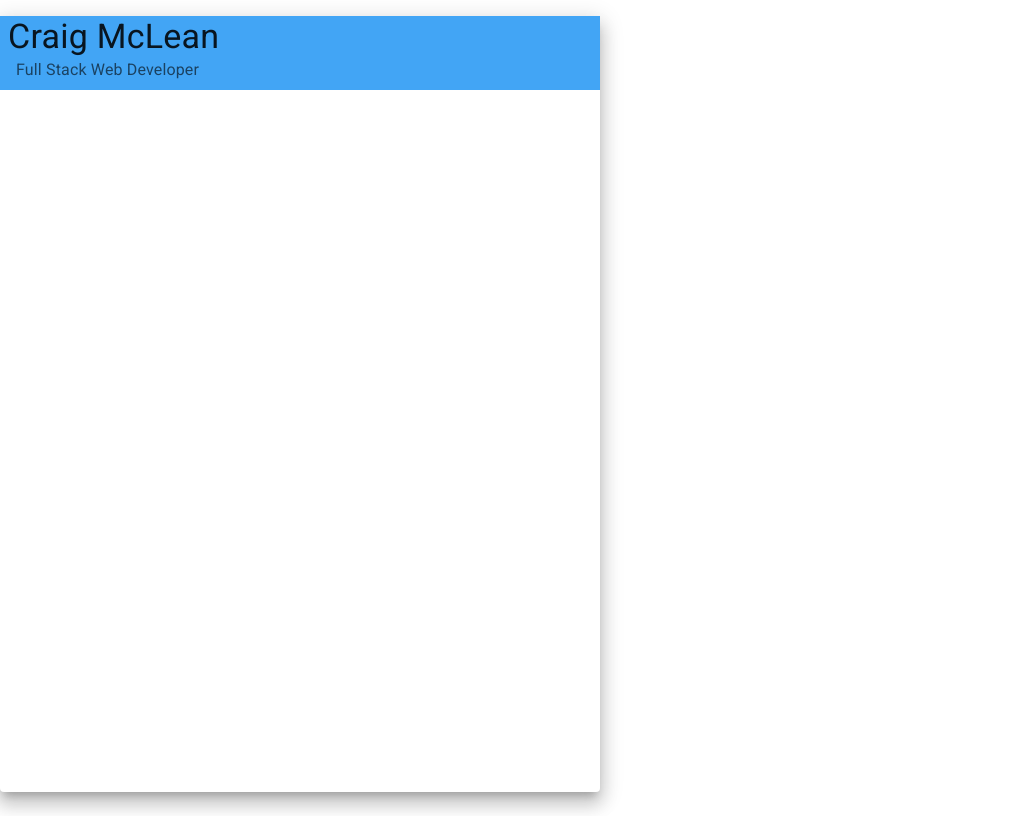
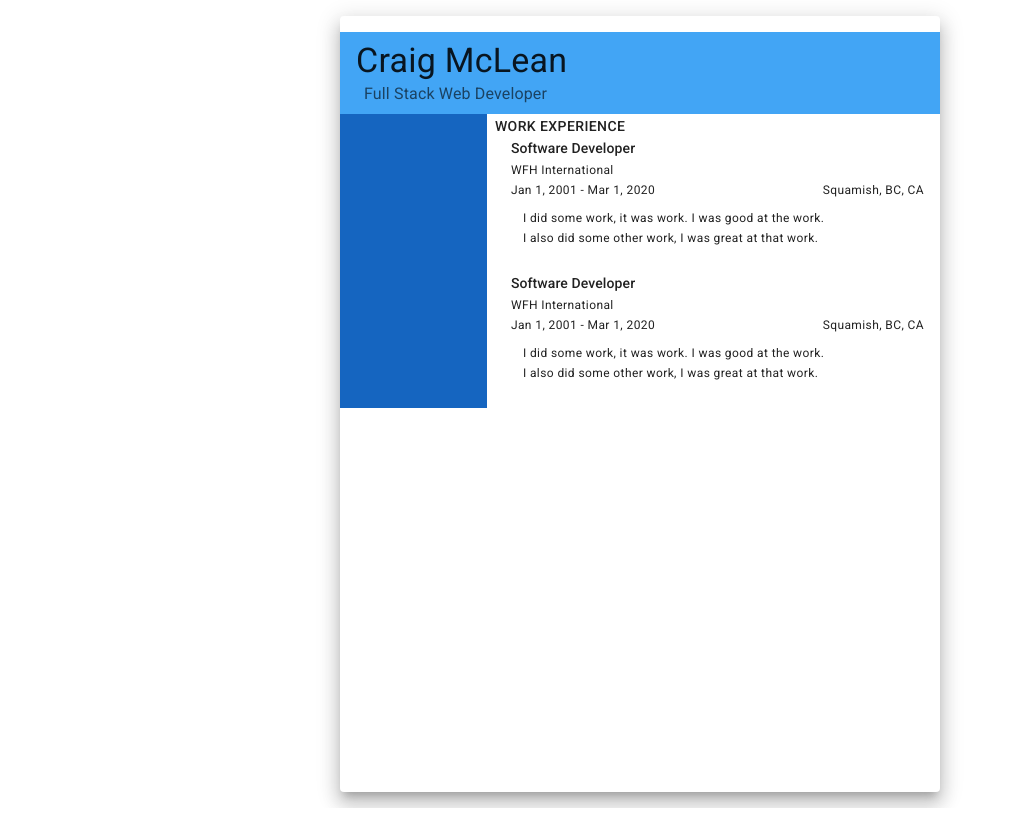
Before and after one commit to craigmclean39/cv-project-top, a React (Create React App) app: page / in a window 1280 px wide. Shown: the whole page, without its empty margins (0-1014 px from the left). Built offline with nearby package versions, Linux system fonts and the light colour scheme.

Commit message:
Add work experience to resume
Added components to display the users work history. ResumeBody will
contain all the information below the header. ResumeWorkOverview is the
container that will hold each individual ResumeWorkExperience, which
holds the individual job details.

```diff
--- a/src/App.js
+++ b/src/App.js
@@ -3,18 +3,50 @@ import ResumeOutput from "./components/ResumeOutput";
 import "./styles/normalize.css";
 import Resume from "./cv/Resume";
 import ContactInformation from "./cv/ContactInformation";
+import WorkExp from "./cv/WorkExp";
 
 export default class App extends React.Component {
   constructor(props) {
     super(props);
 
+    const myResume = new Resume();
     const contactInfo = new ContactInformation();
     contactInfo._firstName = "Craig";
     contactInfo._lastName = "McLean";
     contactInfo._title = "Full Stack Web Developer";
 
+    const workExp1 = new WorkExp();
+    workExp1._jobTitle = "Software Developer";
+    workExp1._orgName = "WFH International";
+    workExp1._location = "Squamish, BC, CA";
+    workExp1._startDate = "Jan 1, 2001";
+    workExp1._endDate = "Mar 1, 2020";
+    workExp1._description.push(
+      "I did some work, it was work. I was good at the work."
+    );
+    workExp1._description.push(
+      "I also did some other work, I was great at that work."
+    );
+
+    const workExp2 = new WorkExp();
+    workExp2._jobTitle = "Software Developer";
+    workExp2._orgName = "WFH International";
+    workExp2._location = "Squamish, BC, CA";
+    workExp2._startDate = "Jan 1, 2001";
+    workExp2._endDate = "Mar 1, 2020";
+    workExp2._description.push(
+      "I did some work, it was work. I was good at the work."
+    );
+    workExp2._description.push(
+      "I also did some other work, I was great at that work."
+    );
+
+    myResume._contactInformation = contactInfo;
+    myResume._workHistory.push(workExp1);
+    myResume._workHistory.push(workExp2);
+
     this.state = {
-      contactInformation: contactInfo,
+      resume: myResume,
     };
   }
   render() {
@@ -24,7 +56,7 @@ export default class App extends React.Component {
           minHeight: "100vh",
         }}
       >
-        <ResumeOutput contactInformation={this.state.contactInformation} />
+        <ResumeOutput resume={this.state.resume} />
       </div>
     );
   }
--- /dev/null
+++ b/src/components/ResumeBody.js
@@ -0,0 +1,27 @@
+import React from "react";
+import { Box } from "@mui/material";
+import ResumeWorkOverview from "./ResumeWorkOverview";
+
+export default class ResumeBody extends React.Component {
+  render() {
+    const { resume } = this.props;
+
+    return (
+      <Box
+        sx={{
+          display: "flex",
+          width: "100%",
+          //bgcolor: "primary.dark",
+        }}
+      >
+        <Box
+          sx={{
+            width: "33%",
+            bgcolor: "primary.dark",
+          }}
+        ></Box>
+        <ResumeWorkOverview workHistory={resume._workHistory} />
+      </Box>
+    );
+  }
+}
--- a/src/components/ResumeHeader.js
+++ b/src/components/ResumeHeader.js
@@ -16,7 +16,8 @@ export default class ResumeHeader extends React.Component {
         <Typography
           sx={{
             color: "text.primary",
-            pl: 1,
+            pl: 2,
+            pt: 1,
           }}
           variant="h4"
           variantMapping="h2"
@@ -25,7 +26,7 @@ export default class ResumeHeader extends React.Component {
           sx={{
             color: "text.secondary",
             pb: 1,
-            pl: 2,
+            pl: 3,
           }}
         >
           {contactInformation._title}
--- a/src/components/ResumeOutput.js
+++ b/src/components/ResumeOutput.js
@@ -1,22 +1,34 @@
 import React from "react";
-import { Paper } from "@mui/material";
+import { Paper, Box } from "@mui/material";
 import ResumeHeader from "./ResumeHeader";
+import ResumeWorkOverview from "./ResumeWorkOverview";
+import ResumeBody from "./ResumeBody";
 
 export default class ResumeOutput extends React.Component {
   render() {
-    const { contactInformation } = this.props;
+    const { resume } = this.props;
 
     return (
+      <Box
+        sx={{
+          width: "100%",
+          display: "flex",
+          justifyContent: "center",
+        }}
+      >
         <Paper
           sx={{
             width: "600px",
             height: "776px",
+            m: 2,
           }}
           elevation={12}
           classes
         >
-        <ResumeHeader contactInformation={contactInformation} />
+          <ResumeHeader contactInformation={resume._contactInformation} />
+          <ResumeBody resume={resume} />
         </Paper>
+      </Box>
     );
   }
 }
--- /dev/null
+++ b/src/components/ResumeWorkExperience.js
@@ -0,0 +1,46 @@
+import React from "react";
+import { Typography, Box, List, ListItem } from "@mui/material";
+
+export default class ResumeWorkExperience extends React.Component {
+  render() {
+    const { workExperience } = this.props;
+
+    const descriptions = workExperience._description.map((value) => {
+      return (
+        <ListItem>
+          <Typography
+            sx={{
+              m: -0.5,
+            }}
+            variant="caption"
+          >
+            {value}
+          </Typography>
+        </ListItem>
+      );
+    });
+
+    return (
+      <Box
+        sx={{
+          m: 2,
+          mt: 0,
+        }}
+      >
+        <Typography variant="subtitle2">{workExperience._jobTitle}</Typography>
+        <Typography variant="caption">{workExperience._orgName}</Typography>
+        <Box
+          sx={{
+            width: "100%",
+            display: "flex",
+            justifyContent: "space-between",
+          }}
+        >
+          <Typography variant="caption">{`${workExperience._startDate} - ${workExperience._endDate}`}</Typography>
+          <Typography variant="caption">{workExperience._location}</Typography>
+        </Box>
+        <List dense>{descriptions}</List>
+      </Box>
+    );
+  }
+}
--- /dev/null
+++ b/src/components/ResumeWorkOverview.js
@@ -0,0 +1,27 @@
+import React from "react";
+import ResumeWorkExperience from "./ResumeWorkExperience";
+import { Typography, Box } from "@mui/material";
+
+export default class ResumeWorkOverview extends React.Component {
+  render() {
+    const { workHistory } = this.props;
+
+    const workExperiences = workHistory.map((value) => {
+      return <ResumeWorkExperience workExperience={value} />;
+    });
+
+    return (
+      <Box
+        sx={{
+          width: "100%",
+          ml: 1,
+        }}
+      >
+        <Typography variant="button" variantMapping="h3">
+          Work Experience
+        </Typography>
+        {workExperiences}
+      </Box>
+    );
+  }
+}
--- a/src/cv/Resume.js
+++ b/src/cv/Resume.js
@@ -4,7 +4,7 @@ import WorkExp from "./WorkExp";
 
 export default class Resume {
   constructor() {
-    this._contactInfomration = new ContactInformation();
+    this._contactInformation = undefined;
     this._educationHistory = [];
     this._workHistory = [];
   }
--- a/src/cv/WorkExp.js
+++ b/src/cv/WorkExp.js
@@ -2,9 +2,9 @@ export default class WorkExp {
   constructor() {
     this._jobTitle = "";
     this._orgName = "";
-    this._jobLocation = "";
-    this._jobDescription = [];
-    this._startDate = undefined;
-    this._endDate = undefined;
+    this._location = "";
+    this._description = [];
+    this._startDate = "";
+    this._endDate = "";
   }
 }
```
Lines whose indentation alone changed are shown as unchanged.
